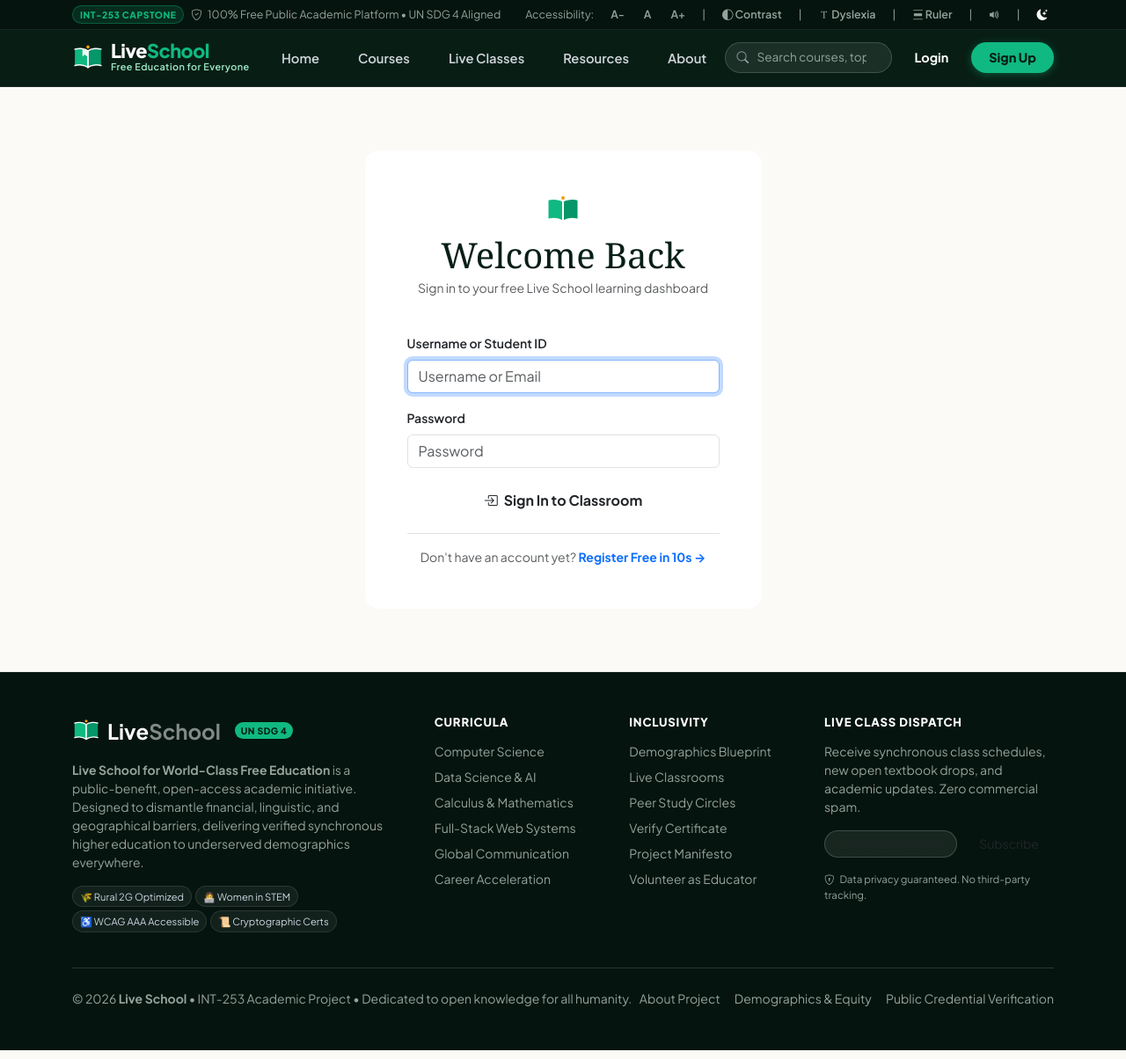
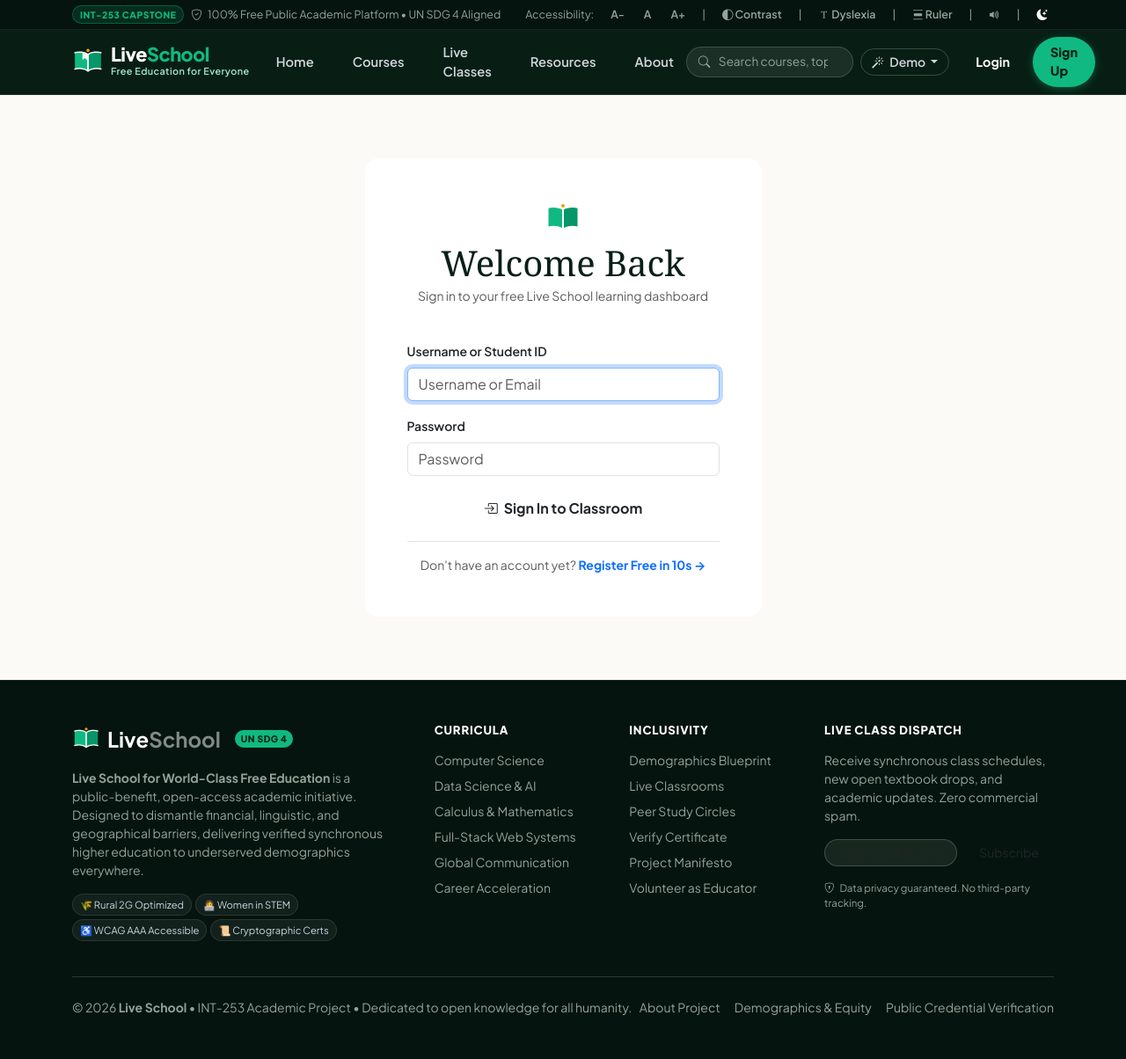
Before and after one commit to Raviranjan010/INT-253, a Django app: page /accounts/login/ in a window 1280 px wide. Shown: the whole page at 88% size. Run offline with Django 5.2, Linux system fonts and the light colour scheme; data that the repository does not hold is empty; some libraries are stand-ins or nearby versions; some web fonts are replaced.

Commit message:
feat: add Django project settings and accessible navbar template

```diff
--- a/templates/navbar.html
+++ b/templates/navbar.html
@@ -167,6 +167,18 @@
             </ul>
           </div>
           {% else %}
+          <!-- Demo Role Switcher Dropdown -->
+          <div class="dropdown me-1">
+            <button class="btn btn-sm btn-nav-ghost dropdown-toggle" type="button" data-bs-toggle="dropdown">
+              <i class="bi bi-magic me-1"></i> Demo
+            </button>
+            <ul class="dropdown-menu dropdown-menu-end shadow-sm">
+              <li><a class="dropdown-item" href="{% url 'core:demo_login' role='student' %}">🎓 Demo Student</a></li>
+              <li><a class="dropdown-item" href="{% url 'core:demo_login' role='instructor' %}">👨‍🏫 Demo
+                  Instructor</a></li>
+              <li><a class="dropdown-item" href="{% url 'core:demo_login' role='admin' %}">⚡ Demo Admin</a></li>
+            </ul>
+          </div>
           <!-- Login & Sign Up buttons -->
           <a href="{% url 'accounts:login' %}" class="btn-nav-login">Login</a>
           <a href="{% url 'accounts:register' %}" class="btn-nav-signup">Sign Up</a>
```
Also changed, not shown: liveschool_project/settings.py (+6 -6 lines).
